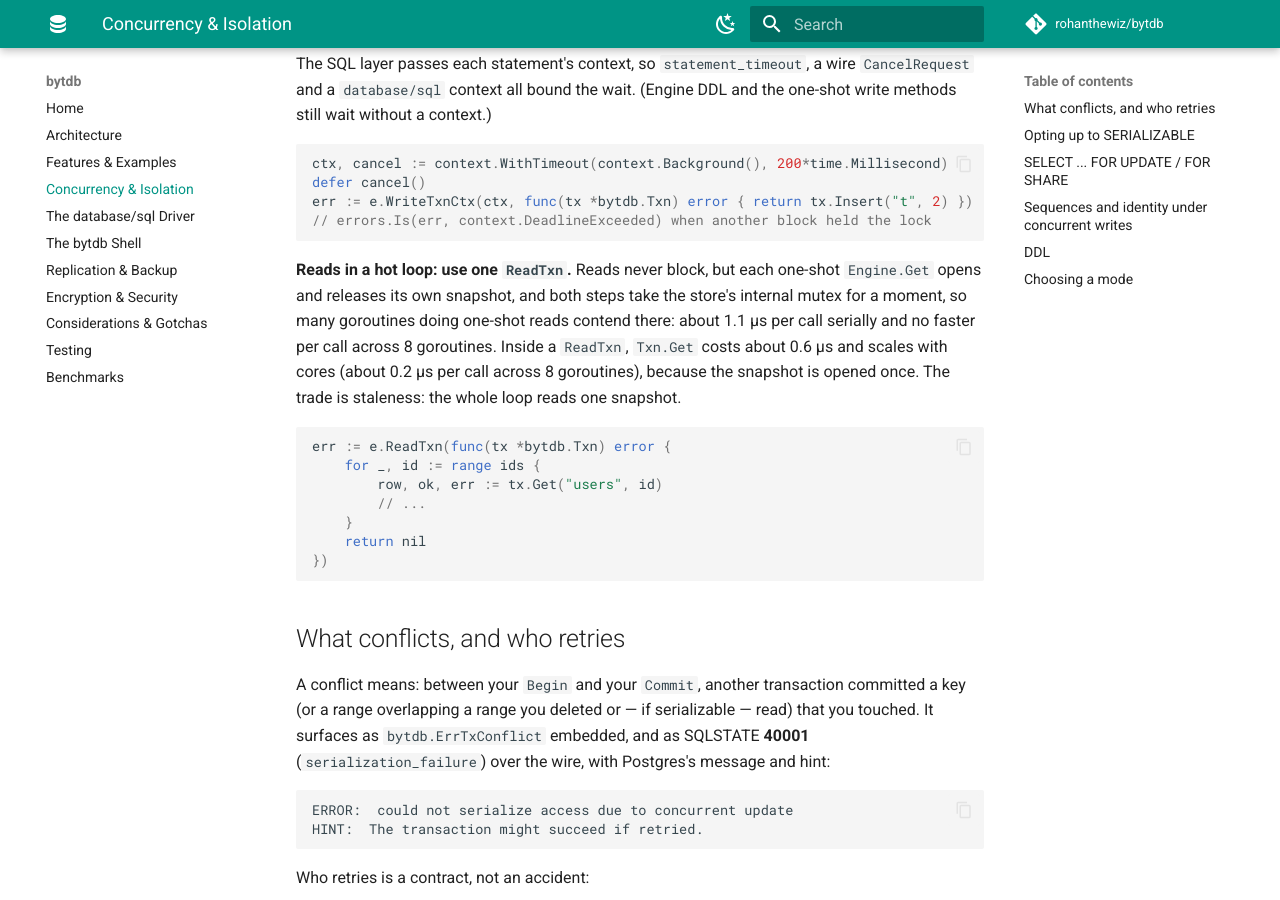
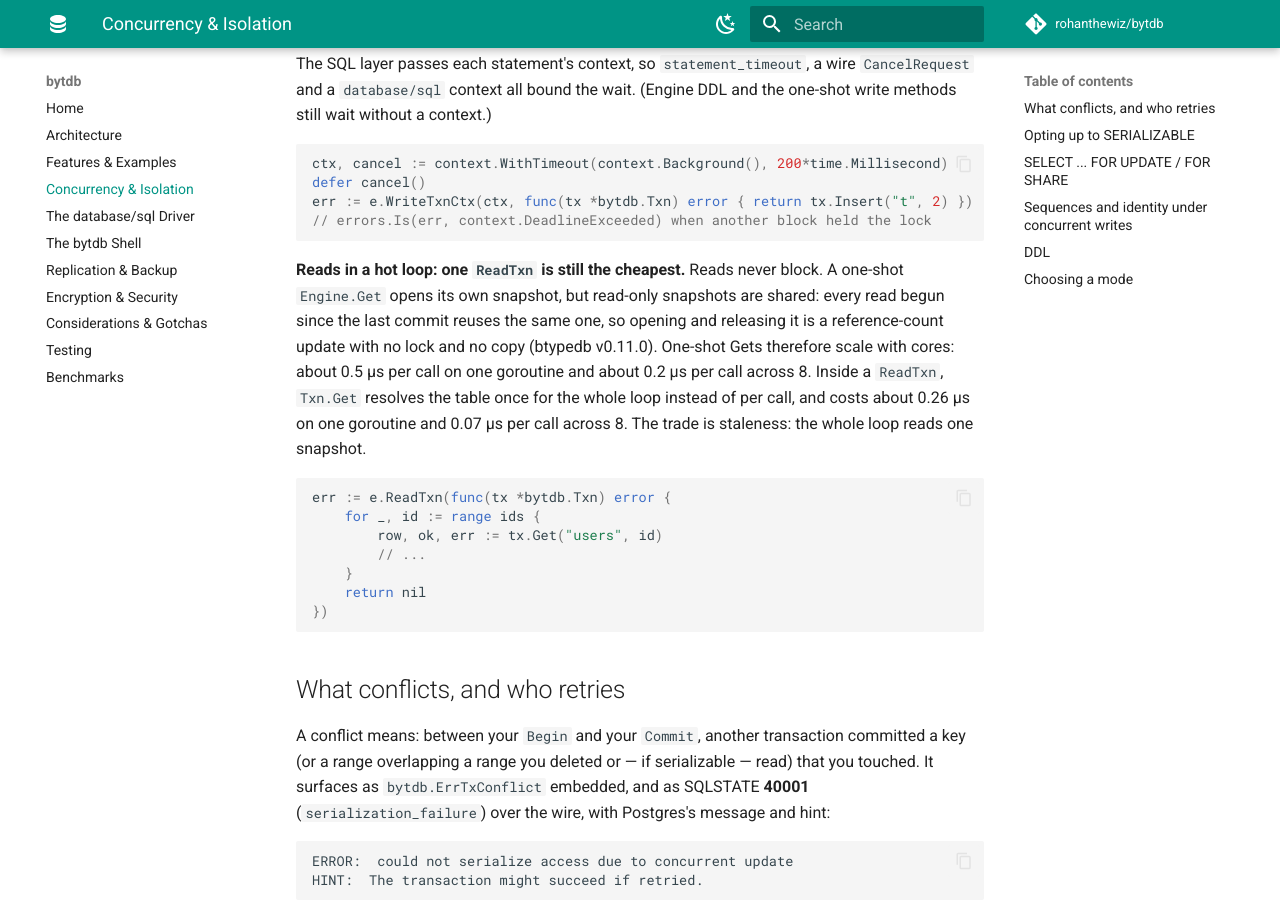
Before and after one commit to rohanthewiz/bytdb, an MkDocs documentation site: the page built from docs/concurrency.md, in a window 1280 px wide and 900 px high, scrolled down 710 px. Built offline with MkDocs 1.6.1 and Material for MkDocs 9.7.7, drawn with Linux system fonts in a browser that asks for light colours; comment, search, counter and statistics services are not loaded.

Commit message:
Shared read snapshots via btypedb v0.11.0 (N-046)
btypedb v0.11.0 shares one refcounted snapshot among read-only
transactions begun while the head is unchanged, so Engine.Get, ReadTxn
and every SQL read open and release their snapshot with an atomic add
instead of two exclusive-mutex sections and a copy (deep-look D-46).
No engine code changes; the pin moves to v0.11.0.

Engine.Get on 8 cores: 690 -> 500 ns serial, 565 -> ~200 ns/op across
8 goroutines (new bench_read_test.go; a ReadTxn loop stays at ~70).
Engine.Get's doc comment and docs/concurrency.md carry the new
numbers; the next list closes N-046 with the evidence and with the
btypedb OCC index fix found on the way.

Co-Authored-By: Claude Opus 5.5 <noreply@anthropic.com>

````diff
--- a/docs/concurrency.md
+++ b/docs/concurrency.md
@@ -42,14 +42,15 @@ err := e.WriteTxnCtx(ctx, func(tx *bytdb.Txn) error { return tx.Insert("t", 2) }
 // errors.Is(err, context.DeadlineExceeded) when another block held the lock
 ```
 
-**Reads in a hot loop: use one `ReadTxn`.** Reads never block, but each
-one-shot `Engine.Get` opens and releases its own snapshot, and both steps take
-the store's internal mutex for a moment, so many goroutines doing one-shot
-reads contend there: about 1.1 µs per call serially and no faster per call
-across 8 goroutines. Inside a `ReadTxn`, `Txn.Get` costs about 0.6 µs and
-scales with cores (about 0.2 µs per call across 8 goroutines), because the
-snapshot is opened once. The trade is staleness: the whole loop reads one
-snapshot.
+**Reads in a hot loop: one `ReadTxn` is still the cheapest.** Reads never
+block. A one-shot `Engine.Get` opens its own snapshot, but read-only snapshots
+are shared: every read begun since the last commit reuses the same one, so
+opening and releasing it is a reference-count update with no lock and no copy
+(btypedb v0.11.0). One-shot Gets therefore scale with cores: about 0.5 µs per
+call on one goroutine and about 0.2 µs per call across 8. Inside a `ReadTxn`,
+`Txn.Get` resolves the table once for the whole loop instead of per call, and
+costs about 0.26 µs on one goroutine and 0.07 µs per call across 8. The trade
+is staleness: the whole loop reads one snapshot.
 
 ```go
 err := e.ReadTxn(func(tx *bytdb.Txn) error {
````
Also changed, not shown: ai_docs/todo/next-list.md (+42 -7 lines), 4 other files.
